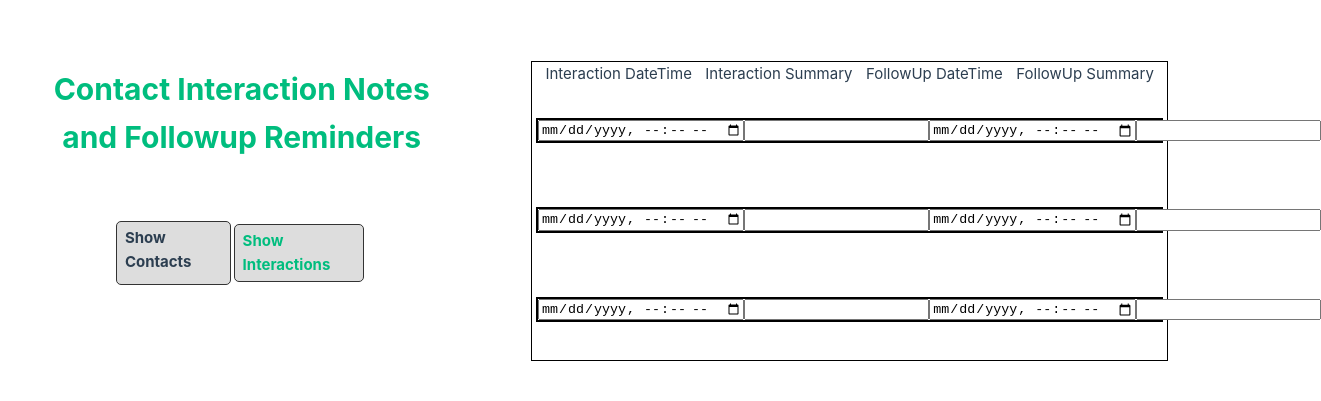
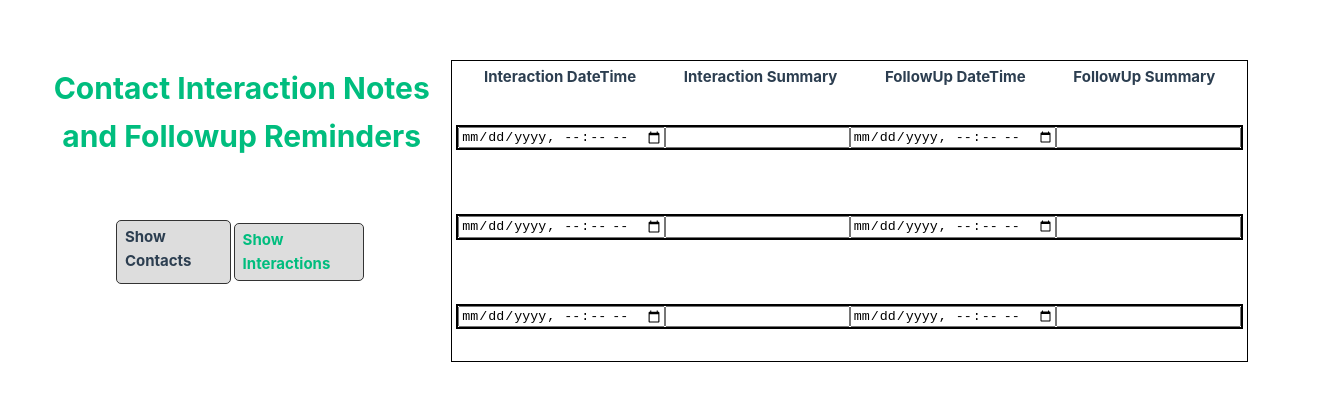
Before and after one commit to LJacobDev/contact-reminder, a Vue app: page /interactions in a window 1280 px wide. Shown: the part 189-590 px from the top of the page, 1321 px wide, since content can reach past the window. Built offline with nearby package versions, Linux system fonts and the light colour scheme.

Commit message:
cosmetic changes to InteractionsView

```diff
--- a/src/App.vue
+++ b/src/App.vue
@@ -66,7 +66,7 @@ nav {
 .router-view {
   border: 1px black solid;
   margin: 20px auto;
-  width: 80%;
+  width: 100%;
   min-height: 300px;
 }
 
--- a/src/views/InteractionsView.vue
+++ b/src/views/InteractionsView.vue
@@ -3,7 +3,7 @@ import InteractionItem from '@/components/InteractionItem.vue'
 </script>
 
 <template>
-  <div style="display: flex; justify-content: space-evenly">
+  <div class="interactions-header" style="display: flex; justify-content: space-evenly">
     <p>Interaction DateTime</p>
     <p>Interaction Summary</p>
     <p>FollowUp DateTime</p>
@@ -15,4 +15,9 @@ import InteractionItem from '@/components/InteractionItem.vue'
   </div>
 </template>
 
-<style scoped></style>
+<style scoped>
+.interactions-header p {
+  font-weight: 700;
+  margin: 4px 16px;
+}
+</style>
```
Also changed, not shown: 1 other file (tests, documents, lock files or other folders).
